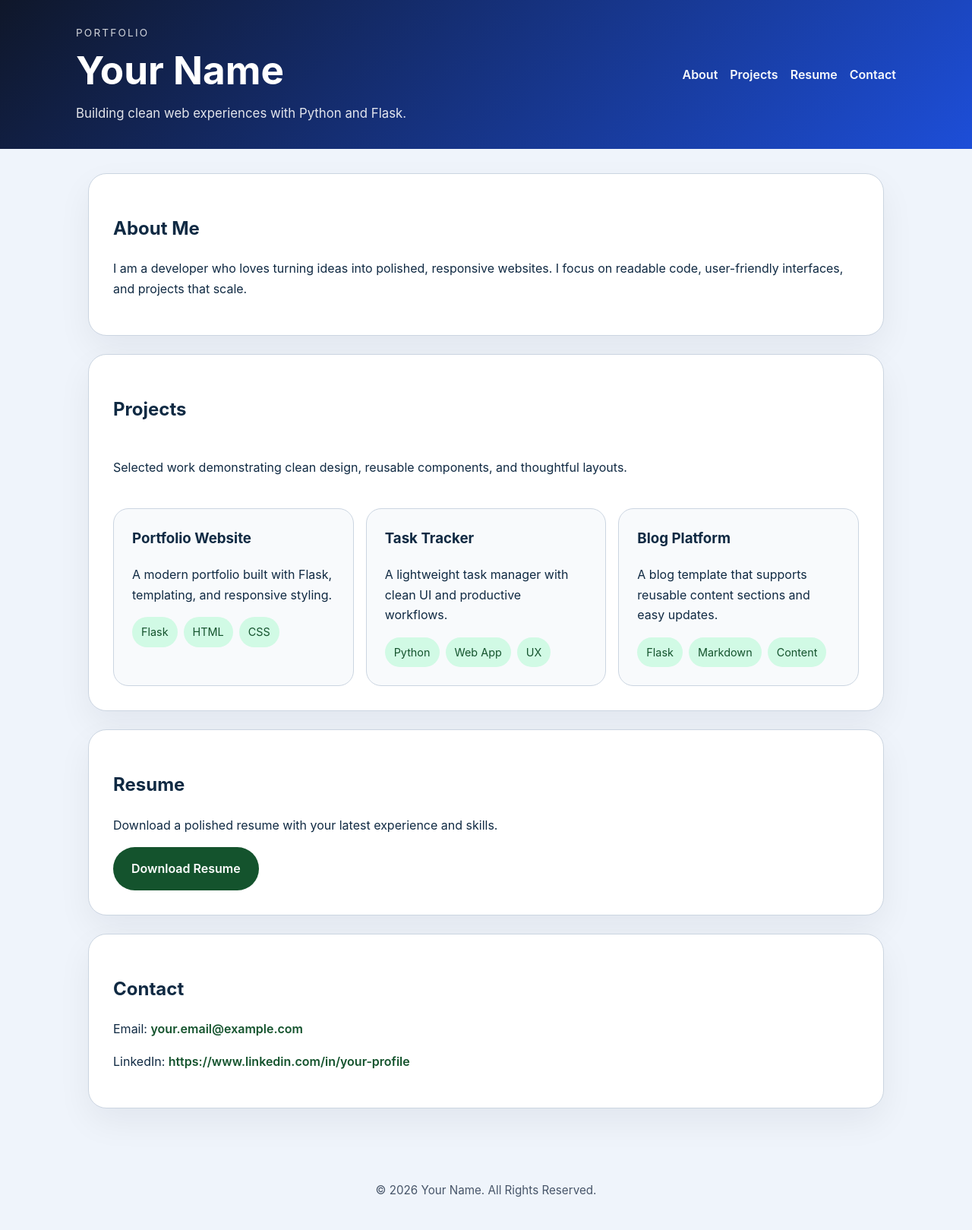
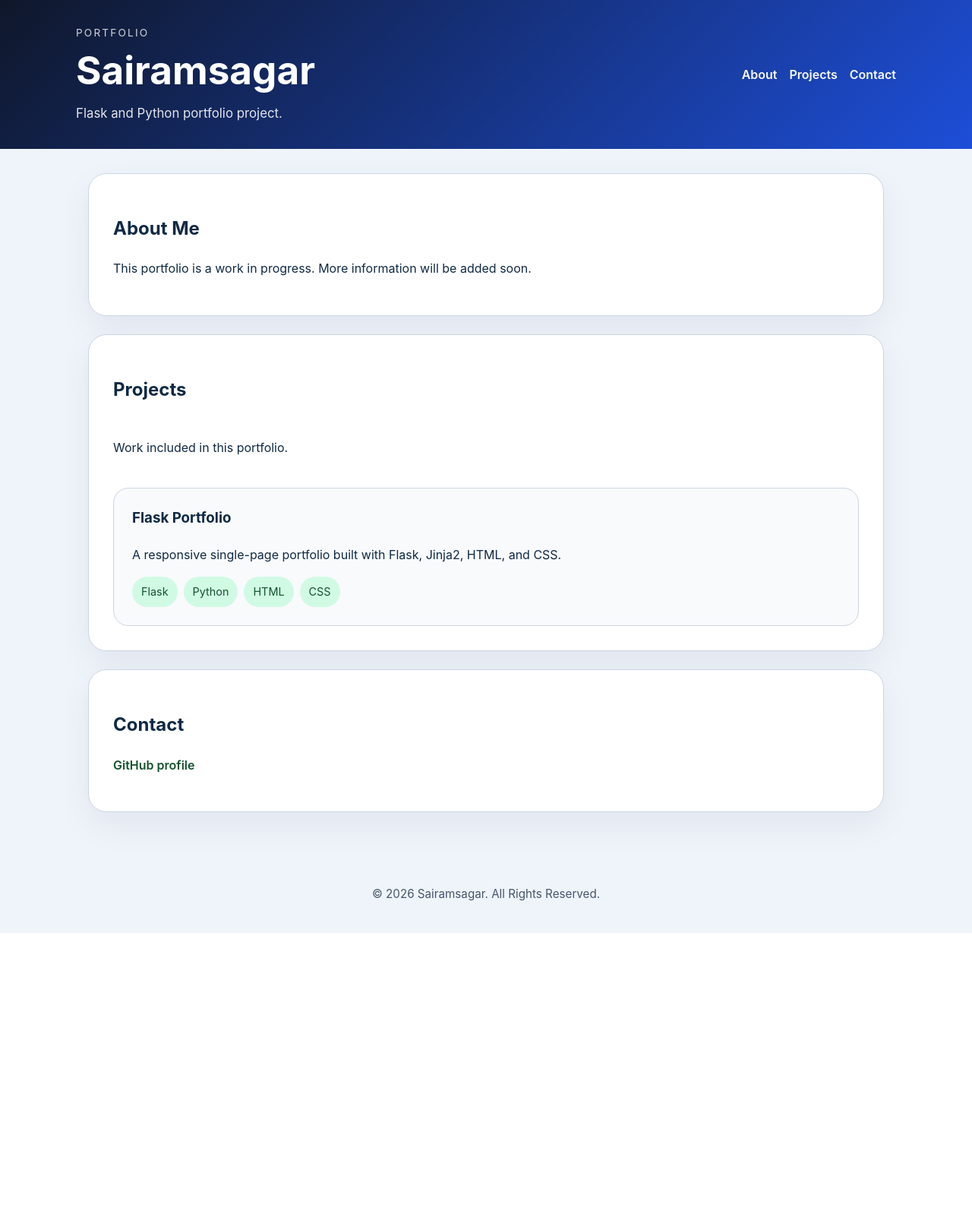
Before and after one commit to Sairamsagar/flask-portfolio, a Flask app: page / in a window 1280 px wide. Shown: the whole page at 76% size. After the commit the page ends 1228 px from the top, so only its background shows below. Run offline with Flask 3, Linux system fonts and the light colour scheme.

Commit message:
Remove portfolio placeholders and add automated QA

```diff
--- a/app.py
+++ b/app.py
@@ -1,32 +1,20 @@
+from pathlib import Path
+
 from flask import Flask, render_template, url_for
 
 app = Flask(__name__)
 
 portfolio = {
-    "name": "Your Name",
-    "headline": "Building clean web experiences with Python and Flask.",
-    "bio": (
-        "I am a developer who loves turning ideas into polished, responsive websites. "
-        "I focus on readable code, user-friendly interfaces, and projects that scale."
-    ),
-    "email": "your.email@example.com",
-    "linkedin": "https://www.linkedin.com/in/your-profile",
-    "resume_filename": "your-resume.pdf",
+    "name": "Sairamsagar",
+    "headline": "Flask and Python portfolio project.",
+    "bio": "This portfolio is a work in progress. More information will be added soon.",
+    "github": "https://github.com/Sairamsagar",
+    "resume_filename": None,
     "projects": [
         {
-            "title": "Portfolio Website",
-            "description": "A modern portfolio built with Flask, templating, and responsive styling.",
-            "tags": ["Flask", "HTML", "CSS"],
-        },
-        {
-            "title": "Task Tracker",
-            "description": "A lightweight task manager with clean UI and productive workflows.",
-            "tags": ["Python", "Web App", "UX"],
-        },
-        {
-            "title": "Blog Platform",
-            "description": "A blog template that supports reusable content sections and easy updates.",
-            "tags": ["Flask", "Markdown", "Content"],
+            "title": "Flask Portfolio",
+            "description": "A responsive single-page portfolio built with Flask, Jinja2, HTML, and CSS.",
+            "tags": ["Flask", "Python", "HTML", "CSS"],
         },
     ],
 }
@@ -34,12 +22,19 @@ portfolio = {
 
 @app.route('/')
 def home():
+    resume_filename = portfolio.get('resume_filename')
+    resume_path = Path(app.static_folder) / resume_filename if resume_filename else None
+    resume_url = (
+        url_for('static', filename=resume_filename)
+        if resume_path and resume_path.is_file()
+        else None
+    )
     return render_template(
         'portfolio.html',
         portfolio=portfolio,
-        resume_url=url_for('static', filename=portfolio['resume_filename']),
+        resume_url=resume_url,
     )
 
 
 if __name__ == '__main__':
-    app.run(debug=True)
+    app.run(debug=False)
--- /dev/null
+++ b/requirements-dev.txt
@@ -0,0 +1 @@
+pytest==8.3.5
--- a/templates/portfolio.html
+++ b/templates/portfolio.html
@@ -18,7 +18,7 @@
                 <nav class="nav-links">
                     <a href="#about">About</a>
                     <a href="#projects">Projects</a>
-                    <a href="#resume">Resume</a>
+                    {% if resume_url %}<a href="#resume">Resume</a>{% endif %}
                     <a href="#contact">Contact</a>
                 </nav>
             </div>
@@ -33,7 +33,7 @@
             <section id="projects" class="panel">
                 <div class="section-heading">
                     <h2>Projects</h2>
-                    <p>Selected work demonstrating clean design, reusable components, and thoughtful layouts.</p>
+                    <p>Work included in this portfolio.</p>
                 </div>
                 <div class="project-grid">
                     {% for project in portfolio.projects %}
@@ -50,16 +50,17 @@
                 </div>
             </section>
 
+            {% if resume_url %}
             <section id="resume" class="panel resume-panel">
                 <h2>Resume</h2>
-                <p>Download a polished resume with your latest experience and skills.</p>
+                <p>Download the latest resume.</p>
                 <a class="button" href="{{ resume_url }}" download>Download Resume</a>
             </section>
+            {% endif %}
 
             <section id="contact" class="panel contact-panel">
                 <h2>Contact</h2>
-                <p>Email: <a href="mailto:{{ portfolio.email }}">{{ portfolio.email }}</a></p>
-                <p>LinkedIn: <a href="{{ portfolio.linkedin }}" target="_blank" rel="noreferrer">{{ portfolio.linkedin }}</a></p>
+                <p><a href="{{ portfolio.github }}" target="_blank" rel="noreferrer">GitHub profile</a></p>
             </section>
         </main>
 
```
Also changed, not shown: tests/test_app.py (added, +42 -0 lines), .github/workflows/test.yml (added), README.md, 1 other file.
